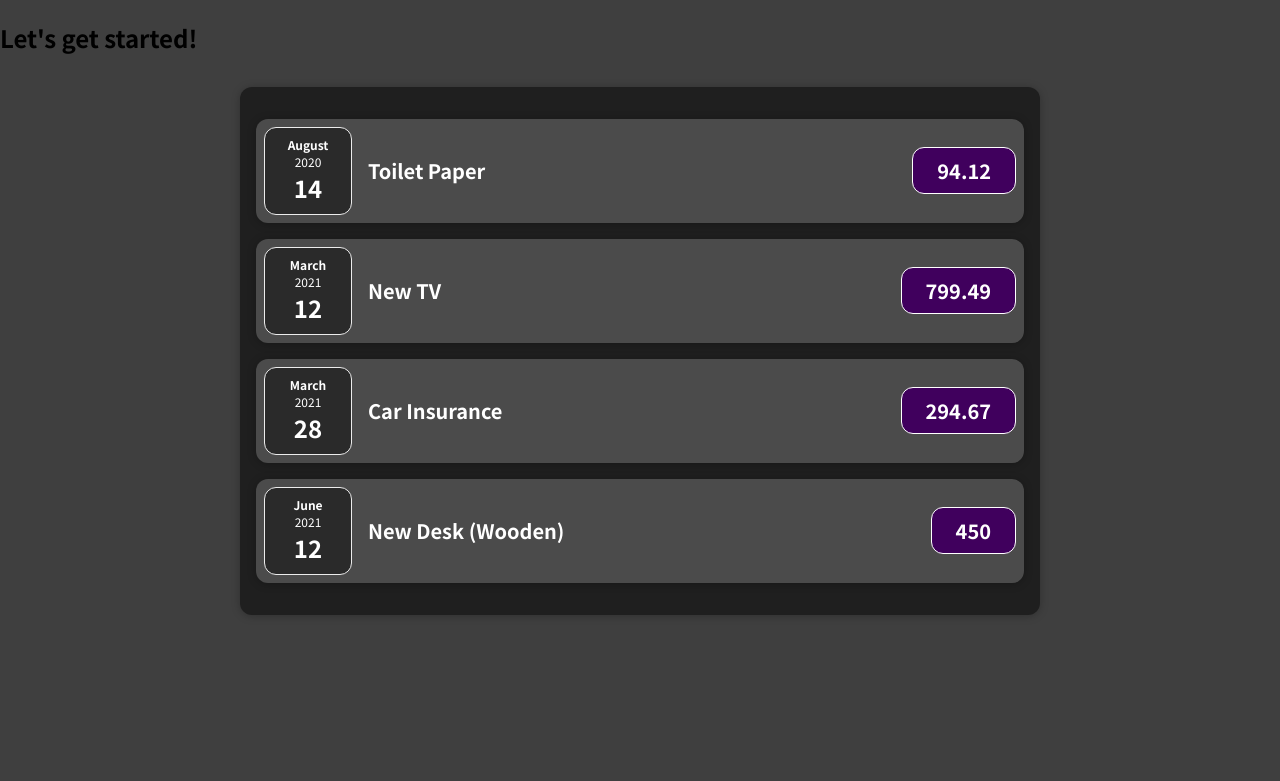
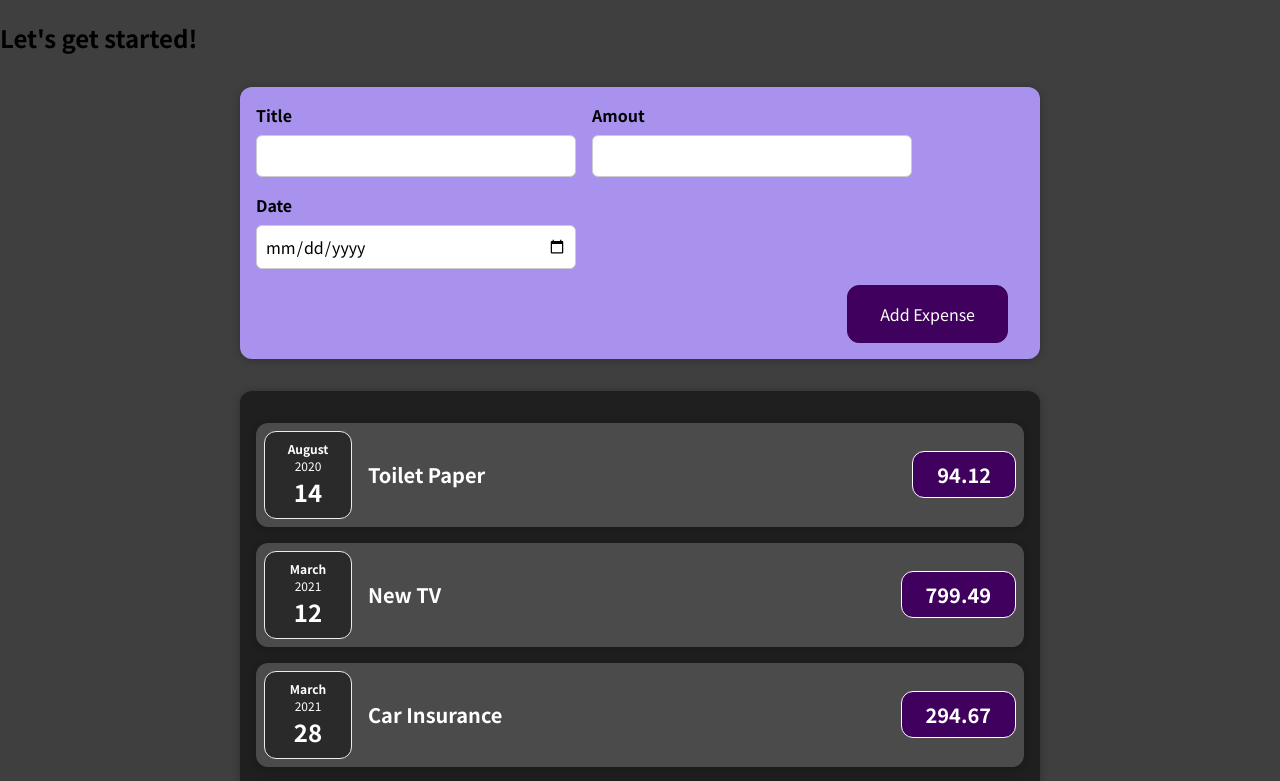
Before and after one commit to bernardoblasquez/udemy-react, a React (Create React App) app in the folder react-complete-guide/: page / in a window 1280 px wide. Shown: the top 781 px of the page. Built offline with nearby package versions, Linux system fonts and the light colour scheme.

Commit message:
Adição do componente "NewExpense", em app

```diff
--- a/react-complete-guide/src/App.js
+++ b/react-complete-guide/src/App.js
@@ -1,5 +1,6 @@
 import React from 'react'
 import Expenses from "./components/Expenses/Expenses";
+import NewExpense from './components/NewExpense/NewExpense'
 
 const App = () => {
   const expenses = [
@@ -33,7 +34,7 @@ const App = () => {
     <div>
       <h2>Let's get started!</h2>
 
-
+        <NewExpense />
         <Expenses listOfExpenses={expenses} />
 
 
```
